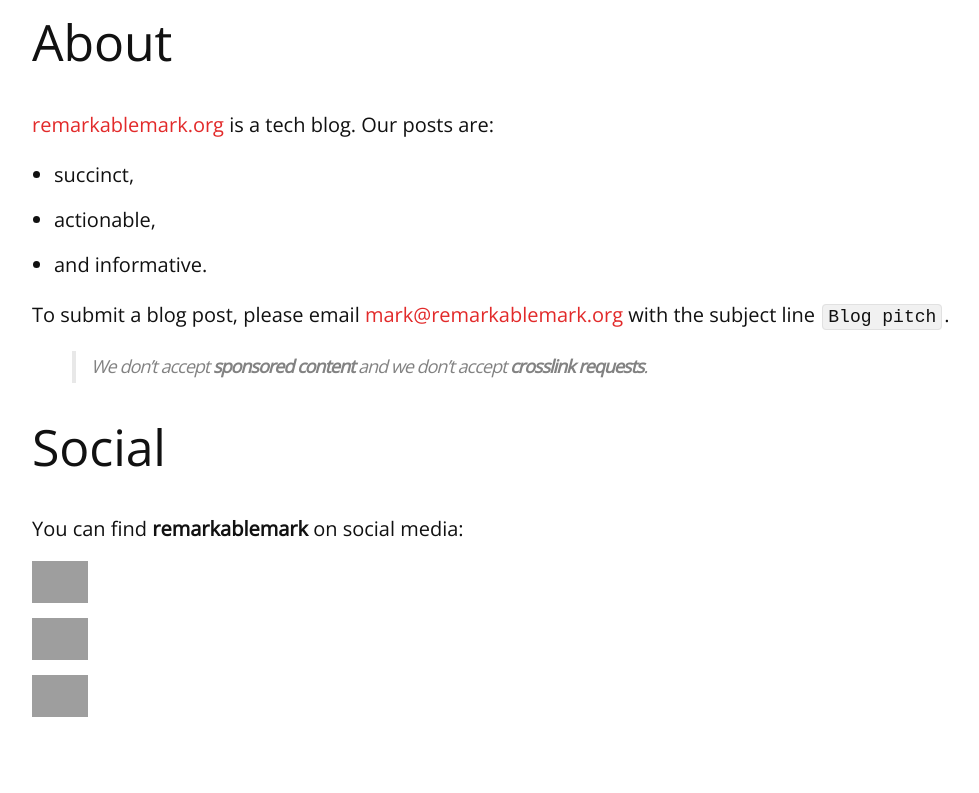
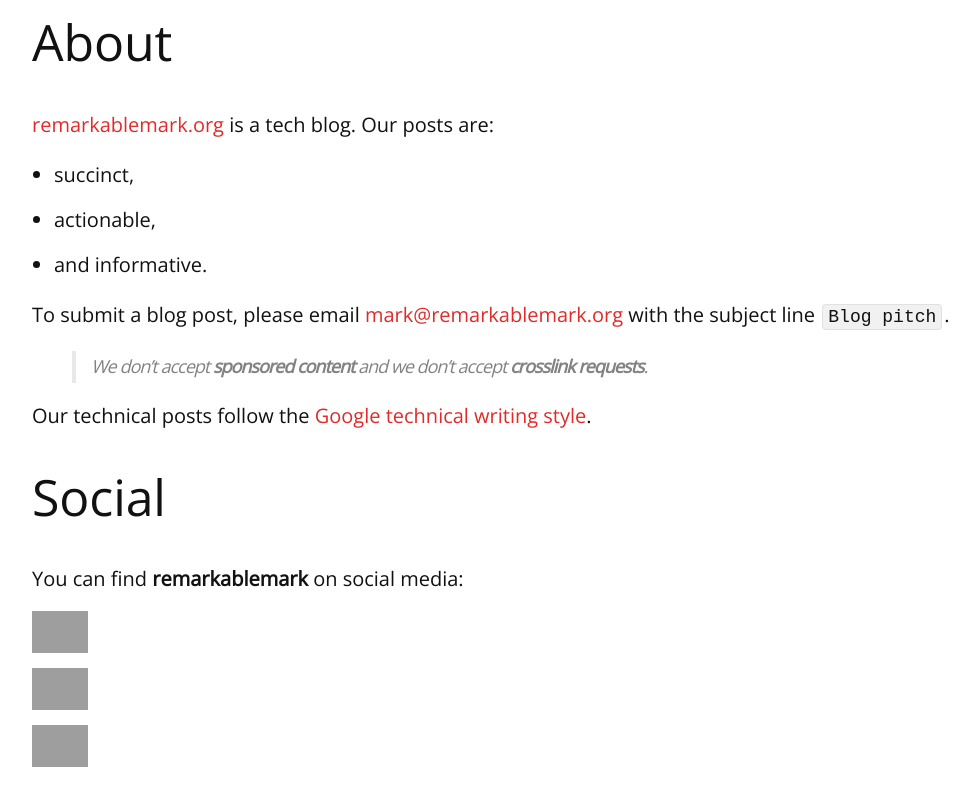
Before and after one commit to remarkablemark/remarkablemark.github.io, a Jekyll site: the page built from pages/about.md, in a window 1280 px wide, cut to the strip 107-900 px from the top of the page. Shown: the whole strip, without its empty margins (128-1107 px from the left). Built offline with Jekyll 4.4.1, drawn with Linux system fonts in a browser that asks for light colours; grey boxes are pictures that could not be loaded.

Commit message:
feat(pages): add link to Google technical writing course to "About"

```diff
--- a/pages/about.md
+++ b/pages/about.md
@@ -17,6 +17,8 @@
 
 > We don't accept **sponsored content** and we don't accept **crosslink requests**.
 
+Our technical posts follow the [Google technical writing style](https://developers.google.com/tech-writing).
+
 <style>
   #main img { height: 42px; }
   #main img:active, #main img:focus, #main img:hover { opacity: .7; }
```
